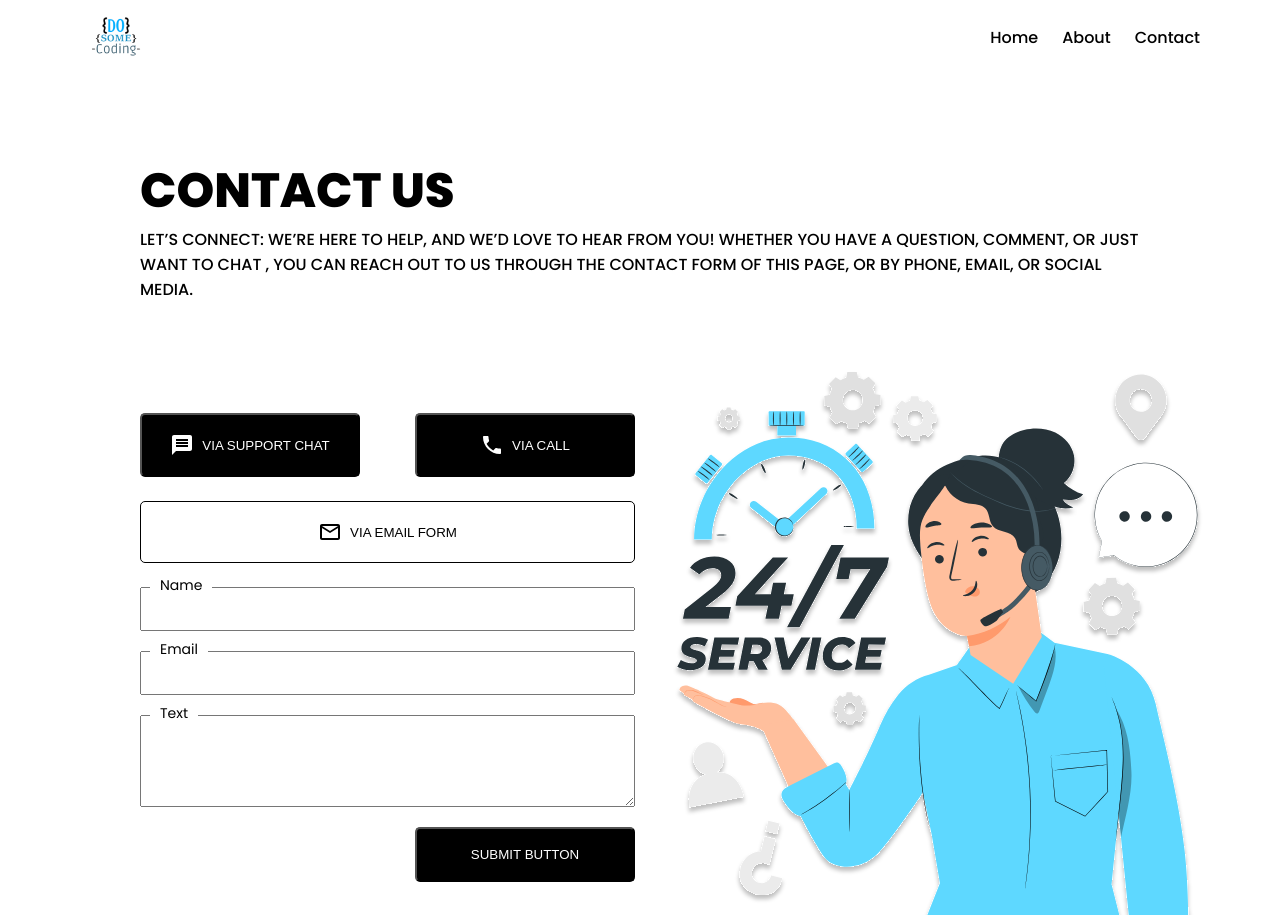
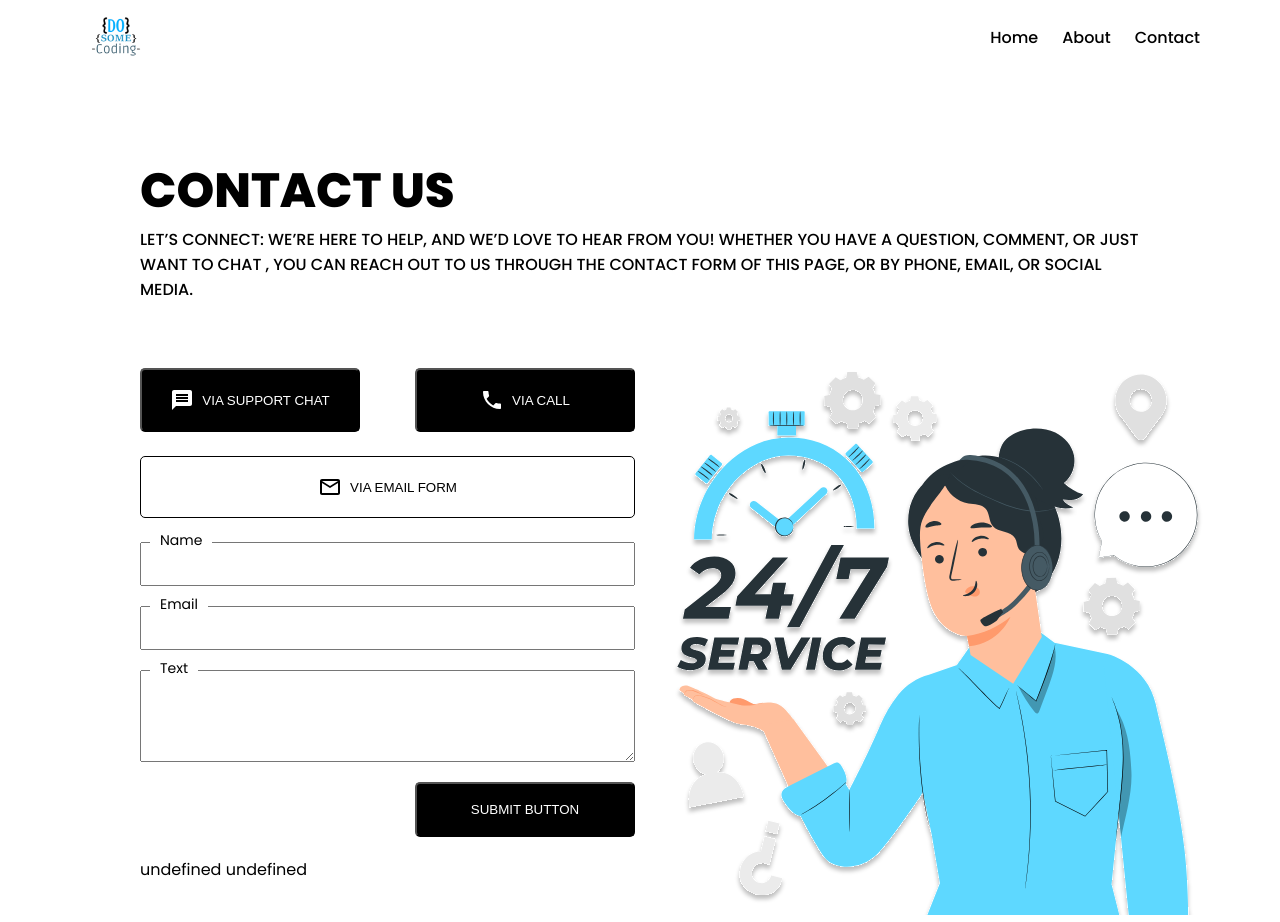
Before and after one commit to iamaman526/React-Projects, a React (Vite) app in the folder React-proj-02/: page / in a window 1280 px wide. Built offline with nearby package versions, Linux system fonts and the light colour scheme.

Commit message:
working on buttons

```diff
--- a/React-proj-02/src/components/ContactForm/ContactForm.jsx
+++ b/React-proj-02/src/components/ContactForm/ContactForm.jsx
@@ -1,3 +1,4 @@
+import { useState } from "react";
 import Button from "../Button/Button";
 import styles from "./ContactForm.module.css";
 import { MdMessage } from "react-icons/md";
@@ -6,10 +7,30 @@ import { MdOutlineMail } from "react-icons/md";
 
 const ContactForm = () => {
 
- const onViaCallSubmit =() =>{
-  console.log("i am from call");
- }
+  const [name, setName] = useState("")
 
+
+  let email;
+
+  let text;
+
+//  const onViaCallSubmit =() =>{
+//   console.log("i am from call");
+//  }
+
+const onSubmit =(event)=>{
+   event.preventDefault()
+  setName(event.target[0].value)
+
+   email = event.target[1].value;
+   text = event.target[2].value;
+
+
+  console.log("name -",event.target[0].value);
+  console.log("email -",event.target[1].value);
+  console.log("text -",event.target[2].value);
+
+}
 
   return (
     <section className={styles.container}>
@@ -22,7 +43,7 @@ const ContactForm = () => {
           />
 
           <Button
-           onClick= { onViaCallSubmit}
+          //  onClick= { onViaCallSubmit}
           text="VIA CALL" icon={<MdLocalPhone fontSize="24px" />} />
         </div>
 
@@ -32,7 +53,7 @@ const ContactForm = () => {
           icon={<MdOutlineMail fontSize="24px" />}
         />
 
-        <form>
+        <form onSubmit={onSubmit}>
            <div className={styles.form_control} > <label htmlFor="name">Name</label>
           <input type="text" name="name" /></div>
 
@@ -47,7 +68,10 @@ const ContactForm = () => {
           }}>
              <Button
           text="SUBMIT BUTTON"
-        /></div>
+        />
+        </div>
+        <div>{name + " " + email + " "
+        + text}</div>
 
 
         </form>
```
